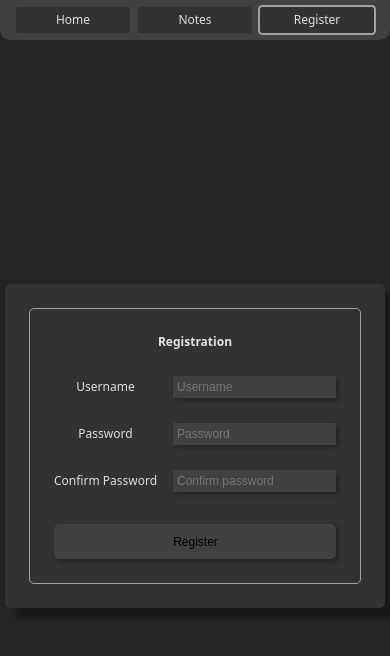
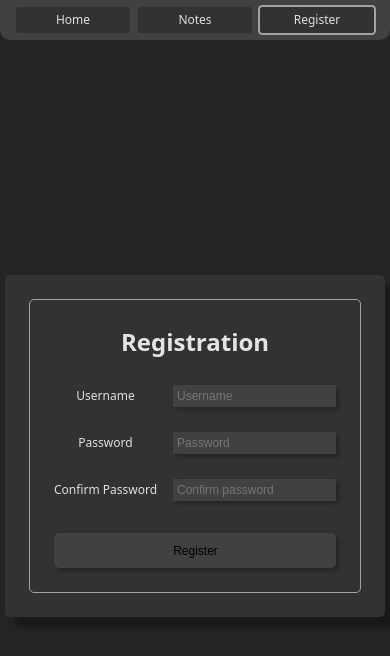
Before and after one commit to Bence7661/NoteTakerClient, a React (Vite) app: page /Register in a window 390 px wide. Shown: the top 656 px of the page. Built offline with nearby package versions, Linux system fonts and the light colour scheme.

Commit message:
Adds different font sizing for headers in media queries.

```diff
--- a/src/components/Card/Card.jsx
+++ b/src/components/Card/Card.jsx
@@ -5,7 +5,7 @@ function Card({bodyContent, footerContent, title = null}) {
     <>
       <div className="card-container">
         <div className="card">
-          {title === null ? "" : <h2 className="card-title">{title}</h2>}
+          {title === null ? "" : <h4 className="card-title">{title}</h4>}
           <div className="card-body">
             {bodyContent}
           </div>
--- a/src/index.css
+++ b/src/index.css
@@ -47,20 +47,32 @@ html * {
   font-size: 14px;
 }
 
-h2 {
+h1, h2, h3, h4, h5, h6 {
   margin: 0;
 }
 
-/* Small devices (phones) */
 @media (min-width: 375px) {
-  html *  {
+  html * {
     font-size: 12px;
   }
+
+  h1 { font-size: 2.5rem; } /* 30px */
+  h2 { font-size: 2rem; }   /* 24px */
+  h3 { font-size: 1.75rem; }/* 21px */
+  h4 { font-size: 1.5rem; } /* 18px */
+  h5 { font-size: 1.25rem; }/* 15px */
+  h6 { font-size: 1rem; }   /* 12px */
 }
 
-/* Everything else */
 @media (min-width: 768px) {
-  html *  {
+  html * {
     font-size: 20px;
   }
+
+  h1 { font-size: 3rem; } /* 60px */
+  h2 { font-size: 2.5rem; } /* 50px */
+  h3 { font-size: 2rem; } /* 40px */
+  h4 { font-size: 1.75rem; } /* 35px */
+  h5 { font-size: 1.5rem; } /* 30px */
+  h6 { font-size: 1.25rem; } /* 25px */
 }
```
